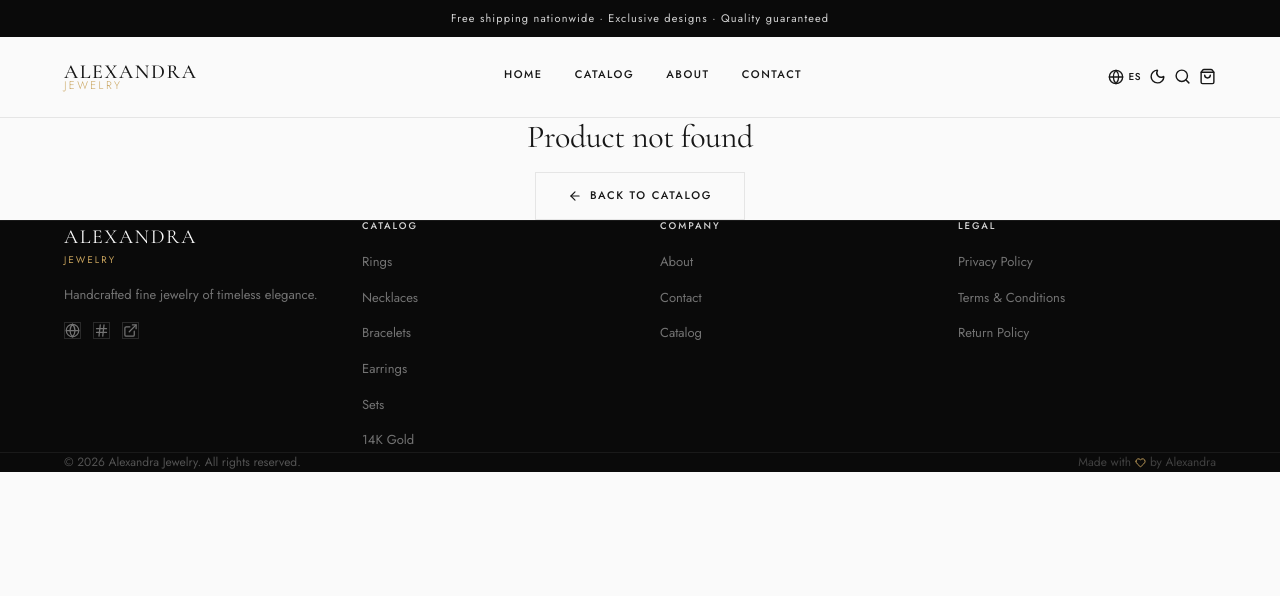
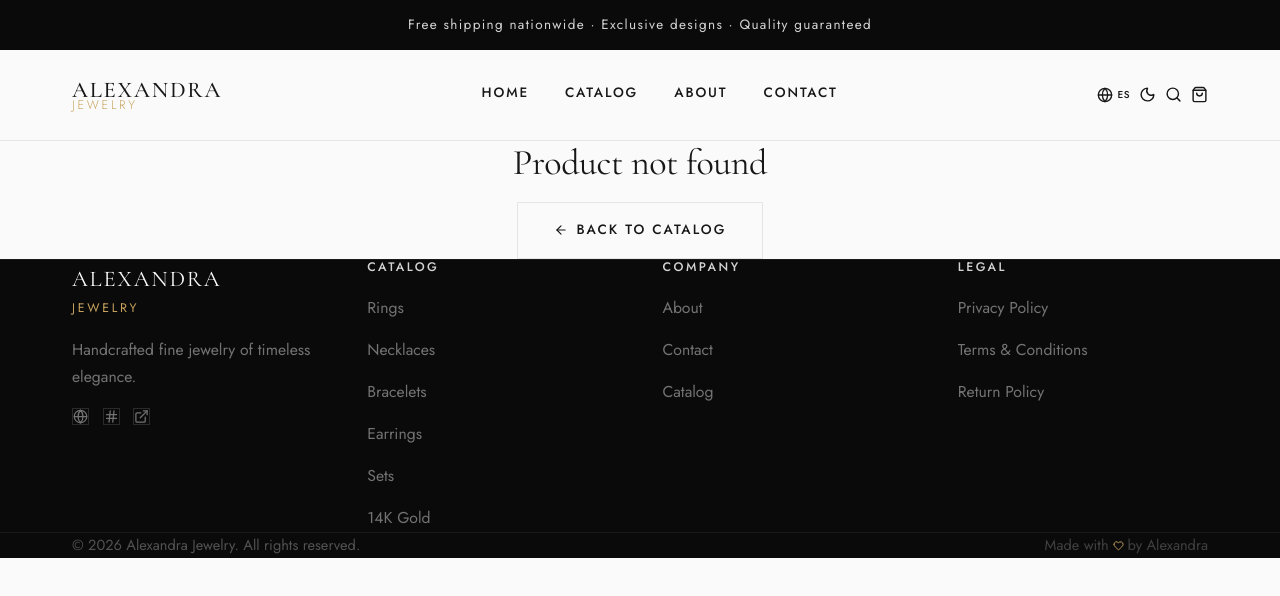
Before and after one commit to Medinaallan/alexandrajewelry, a React (Vite) app: page /product/1 in a window 1280 px wide. Shown: the top 596 px of the page. Built offline with nearby package versions, Linux system fonts and the light colour scheme.

Commit message:
ajuste 1/4, texto mas grande

```diff
--- a/src/components/home/BannerSection.tsx
+++ b/src/components/home/BannerSection.tsx
@@ -42,8 +42,8 @@ export function BannerSection() {
         <p
           style={{
             color: 'rgba(255,255,255,0.75)',
-            fontSize: '1rem',
-            maxWidth: '440px',
+            fontSize: '1.125rem',
+            maxWidth: '480px',
             margin: '0 auto 2.5rem',
             lineHeight: 1.7,
           }}
--- a/src/components/home/CategoriesSection.tsx
+++ b/src/components/home/CategoriesSection.tsx
@@ -45,7 +45,7 @@ export function CategoriesSection() {
                 <span
                   style={{
                     fontFamily: 'var(--font-sans)',
-                    fontSize: '0.6875rem',
+                    fontSize: '0.75rem',
                     letterSpacing: '0.14em',
                     textTransform: 'uppercase',
                     fontWeight: 500,
@@ -65,7 +65,7 @@ export function CategoriesSection() {
         <div className="text-center mt-10">
           <Link
             to="/catalog"
-            className="inline-flex items-center gap-2 text-[10px] font-medium uppercase tracking-[0.18em] text-[--text-muted] hover:text-[--gold] transition-colors"
+            className="inline-flex items-center gap-2 text-[0.75rem] font-medium uppercase tracking-[0.18em] text-[--text-muted] hover:text-[--gold] transition-colors"
           >
             {t('categories.viewAll')} <ArrowRight size={12} />
           </Link>
--- a/src/components/home/FeaturedProducts.tsx
+++ b/src/components/home/FeaturedProducts.tsx
@@ -29,7 +29,7 @@ export function FeaturedProducts() {
 
         {/* CTA */}
         <div className="text-center mt-14">
-          <Link to="/catalog" className="btn-outline inline-flex items-center gap-2">
+          <Link to="/catalog" className="btn-outline">
             {t('featured.viewAll')} <ArrowRight size={14} />
           </Link>
         </div>
--- a/src/components/home/FeaturesSection.tsx
+++ b/src/components/home/FeaturesSection.tsx
@@ -28,7 +28,7 @@ export function FeaturesSection() {
   const { t } = useLanguage();
 
   return (
-    <section className="py-12 bg-[--bg]" style={{ borderTop: '1px solid var(--border)', borderBottom: '1px solid var(--border)' }}>
+    <section className="py-16 lg:py-20 bg-[--bg]" style={{ borderTop: '1px solid var(--border)', borderBottom: '1px solid var(--border)' }}>
       <div className="page-container">
         <div className="grid grid-cols-2 lg:grid-cols-4 gap-6 lg:gap-10">
           {features.map(({ Icon, titleKey, descKey }) => (
@@ -37,10 +37,10 @@ export function FeaturesSection() {
                 <Icon size={20} style={{ color: 'var(--gold)' }} strokeWidth={1.5} />
               </div>
               <div>
-                <p style={{ fontFamily: 'var(--font-sans)', fontSize: '0.8125rem', fontWeight: 500, color: 'var(--text)', marginBottom: '3px' }}>
+                <p style={{ fontFamily: 'var(--font-sans)', fontSize: '0.9375rem', fontWeight: 500, color: 'var(--text)', marginBottom: '4px' }}>
                   {t(titleKey)}
                 </p>
-                <p style={{ fontSize: '0.75rem', color: 'var(--text-muted)', lineHeight: 1.5 }}>
+                <p style={{ fontSize: '0.875rem', color: 'var(--text-muted)', lineHeight: 1.6 }}>
                   {t(descKey)}
                 </p>
               </div>
--- a/src/components/home/HeroSection.tsx
+++ b/src/components/home/HeroSection.tsx
@@ -61,9 +61,9 @@ export function HeroSection() {
             className="animate-fade-up mt-5"
             style={{
               color: 'rgba(250,250,250,0.8)',
-              fontSize: '0.9375rem',
+              fontSize: '1.0625rem',
               lineHeight: 1.7,
-              maxWidth: '380px',
+              maxWidth: '420px',
               animationDelay: '0.35s',
               opacity: 0,
               animationFillMode: 'forwards',
--- a/src/components/home/TestimonialsSection.tsx
+++ b/src/components/home/TestimonialsSection.tsx
@@ -40,7 +40,7 @@ export function TestimonialsSection() {
                 <p
                   style={{
                     fontFamily: 'var(--font-serif)',
-                    fontSize: '1.0625rem',
+                    fontSize: '1.125rem',
                     fontWeight: 300,
                     lineHeight: 1.7,
                     color: 'var(--text)',
@@ -62,8 +62,8 @@ export function TestimonialsSection() {
                     }}
                   />
                   <div>
-                    <p style={{ fontSize: '0.875rem', fontWeight: 500, color: 'var(--text)' }}>{t_.name}</p>
-                    <p style={{ fontSize: '0.75rem', color: 'var(--text-muted)' }}>{location}</p>
+                    <p style={{ fontSize: '0.9375rem', fontWeight: 500, color: 'var(--text)' }}>{t_.name}</p>
+                    <p style={{ fontSize: '0.8125rem', color: 'var(--text-muted)' }}>{location}</p>
                   </div>
                 </div>
               </div>
--- a/src/components/layout/Footer.tsx
+++ b/src/components/layout/Footer.tsx
@@ -53,7 +53,7 @@ export function Footer() {
               <div
                 style={{
                   fontFamily: 'var(--font-sans)',
-                  fontSize: '0.6rem',
+                  fontSize: '0.6875rem',
                   letterSpacing: '0.22em',
                   color: 'var(--gold)',
                 }}
@@ -61,7 +61,7 @@ export function Footer() {
                 JEWELRY
               </div>
             </div>
-            <p style={{ fontSize: '0.8125rem', lineHeight: '1.7', color: 'var(--gray-500)' }}>
+            <p style={{ fontSize: '0.875rem', lineHeight: '1.7', color: 'var(--gray-500)' }}>
               {t('footer.tagline')}
             </p>
             {/* Socials */}
@@ -98,11 +98,11 @@ export function Footer() {
       {/* Bottom bar */}
       <div style={{ borderTop: '1px solid #1A1A1A' }}>
         <div className="page-container py-5 flex flex-col sm:flex-row items-center justify-between gap-2">
-          <p style={{ fontSize: '0.75rem', color: 'var(--gray-600)' }}>
+          <p style={{ fontSize: '0.8125rem', color: 'var(--gray-600)' }}>
             {t('footer.copyright').replace('2026', String(year))}
           </p>
           <p
-            style={{ fontSize: '0.75rem', color: 'var(--gray-700)', display: 'flex', alignItems: 'center', gap: '4px' }}
+            style={{ fontSize: '0.8125rem', color: 'var(--gray-700)', display: 'flex', alignItems: 'center', gap: '4px' }}
           >
             Made with <Heart size={11} style={{ color: 'var(--gold)' }} /> by Alexandra
           </p>
@@ -118,7 +118,7 @@ function FooterColumn({ title, links }: { title: string; links: { to: string; la
       <h4
         style={{
           fontFamily: 'var(--font-sans)',
-          fontSize: '0.6rem',
+          fontSize: '0.6875rem',
           letterSpacing: '0.2em',
           textTransform: 'uppercase',
           color: 'var(--gray-300)',
@@ -132,7 +132,7 @@ function FooterColumn({ title, links }: { title: string; links: { to: string; la
           <li key={label}>
             <Link
               to={to}
-              style={{ fontSize: '0.8125rem', color: 'var(--gray-500)', transition: 'color 0.2s' }}
+              style={{ fontSize: '0.875rem', color: 'var(--gray-500)', transition: 'color 0.2s' }}
               className="hover:text-[--gold]"
             >
               {label}
--- a/src/components/layout/Header.tsx
+++ b/src/components/layout/Header.tsx
@@ -55,10 +55,10 @@ export function Header() {
         className={cn(
           'sticky top-0 z-30 transition-all duration-300',
           scrolled
-            ? 'bg-[--bg] shadow-[0_2px_20px_rgba(0,0,0,0.08)]'
+            ? 'bg-[--bg]/95 backdrop-blur-md shadow-[0_2px_20px_rgba(0,0,0,0.1)]'
             : 'bg-[--bg]'
         )}
-        style={{ borderBottom: '1px solid var(--border)' }}
+        style={{ borderBottom: `1px solid ${scrolled ? 'var(--border)' : 'var(--border)'}` }}
       >
         <div className="page-container flex items-center justify-between h-16 lg:h-20">
 
@@ -102,7 +102,7 @@ export function Header() {
                 end={to === '/'}
                 style={({ isActive }) => ({
                   fontFamily: 'var(--font-sans)',
-                  fontSize: '0.6875rem',
+                  fontSize: '0.75rem',
                   letterSpacing: '0.14em',
                   fontWeight: 500,
                   textTransform: 'uppercase',
--- a/src/components/layout/TopBar.tsx
+++ b/src/components/layout/TopBar.tsx
@@ -9,8 +9,8 @@ export function TopBar() {
         background: 'var(--black)',
         color: 'var(--gray-300)',
         textAlign: 'center',
-        padding: '0.6rem 1rem',
-        fontSize: '0.6875rem',
+        padding: '0.75rem 1rem',
+        fontSize: '0.75rem',
         letterSpacing: '0.1em',
         fontWeight: 400,
       }}
--- a/src/styles/globals.css
+++ b/src/styles/globals.css
@@ -62,14 +62,18 @@
 /* ─── Base Reset ─────────────────────────────────────────────────────────── */
 *, *::before, *::after { box-sizing: border-box; margin: 0; padding: 0; }
 
-html { scroll-behavior: smooth; -webkit-font-smoothing: antialiased; }
+html { scroll-behavior: smooth; -webkit-font-smoothing: antialiased; font-size: 18px; }
+
+@media (max-width: 768px) {
+  html { font-size: 16px; }
+}
 
 body {
   font-family: var(--font-sans);
   background-color: var(--bg);
   color: var(--text);
   transition: background-color 0.3s, color 0.3s;
-  line-height: 1.6;
+  line-height: 1.7;
 }
 
 img { display: block; max-width: 100%; }
@@ -103,7 +107,7 @@ h1, h2, h3, h4, h5 {
 /* ─── Section Labels ────────────────────────────────────────────────────── */
 .section-label {
   font-family: var(--font-sans);
-  font-size: 0.6875rem;
+  font-size: 0.75rem;
   font-weight: 500;
   letter-spacing: 0.2em;
   text-transform: uppercase;
@@ -213,7 +217,7 @@ h1, h2, h3, h4, h5 {
   background: var(--gold);
   color: white;
   font-family: var(--font-sans);
-  font-size: 0.6875rem;
+  font-size: 0.75rem;
   font-weight: 500;
   letter-spacing: 0.15em;
   text-transform: uppercase;
@@ -236,7 +240,7 @@ h1, h2, h3, h4, h5 {
   background: transparent;
   color: var(--text);
   font-family: var(--font-sans);
-  font-size: 0.6875rem;
+  font-size: 0.75rem;
   font-weight: 500;
   letter-spacing: 0.15em;
   text-transform: uppercase;
@@ -256,7 +260,7 @@ h1, h2, h3, h4, h5 {
   border: 1px solid var(--border);
   color: var(--text);
   font-family: var(--font-sans);
-  font-size: 0.875rem;
+  font-size: 0.9375rem;
   transition: border-color 0.2s;
 }
 .form-input:focus {
```
Also changed, not shown: src/components/product/ProductCard.tsx (+6 -6 lines).
